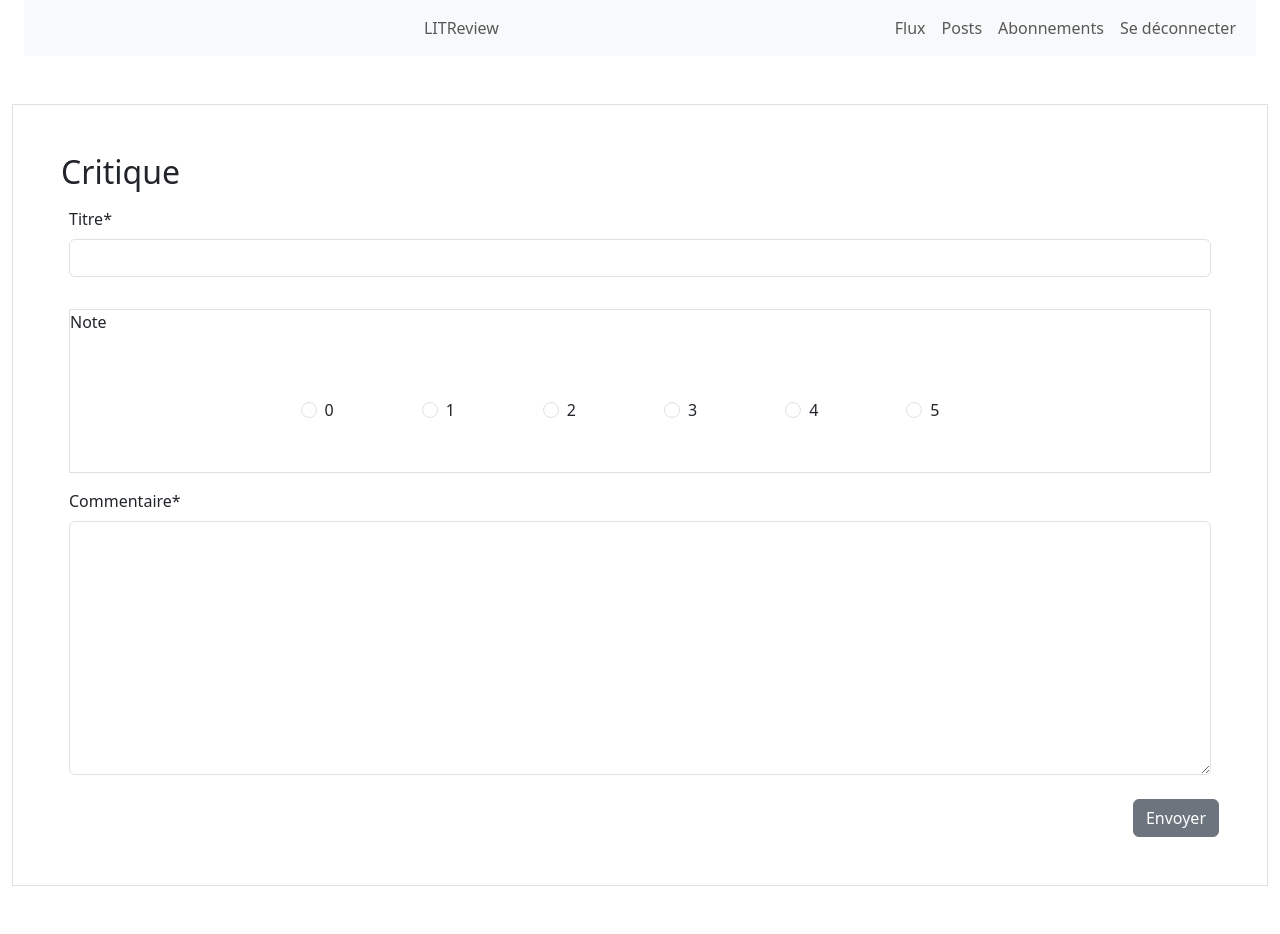
After one commit to LGD-P/P9_Open_C, a Django app: page /creat-review/ in a window 1280 px wide. The commit adds this page. Run offline with Django 4.2, Linux system fonts and the light colour scheme; a user stored in the database is signed in; some libraries are stand-ins or nearby versions.

Commit message:
working progess creat review button in field

```diff
--- a/litreview/blog/forms.py
+++ b/litreview/blog/forms.py
@@ -6,3 +6,12 @@ class TicketForms(forms.ModelForm):
     class Meta:
         model = models.Ticket
         fields = ["title", "description", "image"]
+
+
+class ReviewForms(forms.ModelForm):
+    headline = forms.CharField(label='Titre')
+    body = forms.CharField(label='Commentaire', widget=forms.Textarea)
+
+    class Meta:
+        model = models.Review
+        fields = ["headline", "body"]
--- /dev/null
+++ b/litreview/blog/templates/blog/creat-review.html
@@ -0,0 +1,31 @@
+{% extends "base.html" %}
+{% load crispy_forms_tags %}
+
+
+{% block content %}
+<div class='container-fluid p-5 my-5 border'>
+    <h2>Critique</h2>
+    <form method='post'>
+        {% csrf_token %}
+
+        <div class="p-2">
+            {{ form.headline|as_crispy_field }}
+        </div>
+
+        <div class="p-2">
+            {% include 'blog/radio-rating.html' %}
+        </div>
+
+        <div class="p-2">
+            {{form.body|as_crispy_field}}
+        </div>
+        <div class="d-md-flex justify-content-md-end">
+            <button class="btn btn-secondary" type='submit' value="signup">Envoyer</button>
+        </div>
+
+
+
+    </form>
+</div>
+
+{% endblock content %}
--- a/litreview/blog/templates/blog/creat_ticket.html
+++ b/litreview/blog/templates/blog/creat_ticket.html
@@ -7,7 +7,7 @@
     <form method='post' class="creat-article" enctype="multipart/form-data">
         {% csrf_token %}
         {{ form|crispy }}
-        <div <div class="d-grid gap-2 d-md-flex justify-content-md-end">
+        <div class="d-grid gap-2 d-md-flex justify-content-md-end">
             <button class="btn btn-secondary" type='submit' value="signup">Envoyer</button>
         </div>
     </form>
--- a/litreview/blog/templates/blog/home.html
+++ b/litreview/blog/templates/blog/home.html
@@ -5,6 +5,6 @@
 
 {% include 'blog/review-buttons.html' %}
 
-{% include 'blog/posts.html' %}
+{% include 'blog/flux.html' %}
 
 {% endblock content %}
--- /dev/null
+++ b/litreview/blog/templates/blog/radio-rating.html
@@ -0,0 +1,30 @@
+
+<div class= "border">
+    <p3>Note</p>
+    <div class = "d-flex justify-content-center">
+        <div class="form-check form-check-inline p-5">
+        <input class="form-check-input" type="radio" name="inlineRadioOptions" id="inlineRadio0" value="option0">
+            <label class="form-check-label" for="inlineRadio0">0</label>
+        </div>
+        <div class="form-check form-check-inline p-5">
+            <input class="form-check-input" type="radio" name="inlineRadioOptions" id="inlineRadio1" value="option1">
+            <label class="form-check-label" for="inlineRadio1">1</label>
+        </div>
+        <div class="form-check form-check-inline p-5">
+            <input class="form-check-input" type="radio" name="inlineRadioOptions" id="inlineRadio2" value="option2">
+            <label class="form-check-label" for="inlineRadio2">2</label>
+        </div>
+        <div class="form-check form-check-inline p-5">
+            <input class="form-check-input" type="radio" name="inlineRadioOptions" id="inlineRadio3" value="option3">
+            <label class="form-check-label" for="inlineRadio3">3</label>
+        </div>
+        <div class="form-check form-check-inline p-5">
+            <input class="form-check-input" type="radio" name="inlineRadioOptions" id="inlineRadio4" value="option4">
+            <label class="form-check-label" for="inlineRadio4">4</label>
+        </div>
+        <div class="form-check form-check-inline p-5">
+            <input class="form-check-input" type="radio" name="inlineRadioOptions" id="inlineRadio6" value="option5">
+            <label class="form-check-label" for="inlineRadio5">5</label>
+        </div>
+    </div>
+</div>
--- a/litreview/blog/views.py
+++ b/litreview/blog/views.py
@@ -15,7 +15,7 @@ def home(request):
 @login_required
 def post_list(request):
     posts = models.Ticket.objects.all().order_by('-time_created')
-    return render(request, "blog/posts.html", context={"posts": posts})
+    return render(request, "blog/fluxhtml", context={"posts": posts})
 
 
 @login_required
@@ -29,3 +29,16 @@ def creat_ticket(request):
             ticket.save()
         return redirect(settings.LOGIN_REDIRECT_URL)
     return render(request, 'blog/creat_ticket.html', context={'form': form})
+
+
+@login_required
+def creat_review(request):
+    form = forms.ReviewForms()
+    if request.method == "POST":
+        form = forms.ReviewForms(request.POST)
+        if form.is_valid:
+            review = form.save(commit=False)
+            review.user = request.user
+            review.save()
+        return redirect(settings.LOGIN_REDIRECT_URL)
+    return render(request, 'blog/creat-review.html', context={'form': form})
--- a/litreview/litreview/urls.py
+++ b/litreview/litreview/urls.py
@@ -29,7 +29,8 @@ urlpatterns = [
     path('home/', blog.views.home, name='home'),
     path("signup/", authenticate.views.signup_page, name="signup"),
     path('creat-ticket/', blog.views.creat_ticket, name='creat-ticket'),
-    path('posts/', blog.views.post_list, name='posts-list')
+    path('posts/', blog.views.post_list, name='posts-list'),
+    path('creat-review/', blog.views.creat_review, name="creat-review"),
 ]
 
 
```
Also changed, not shown: litreview/blog/templates/blog/flux.html (renamed from litreview/blog/templates/blog/posts.html, +6 -1 lines), litreview/db.sqlite3, litreview/media/image/LA_BOETIE.png (deleted), litreview/media/image/Landscape-Color.jpg (deleted), litreview/media/image/Seuls-ensemble.jpg (added), litreview/media/image/Seuls-ensemble_zG04yiX.jpg (added), litreview/media/image/black-box-society.jpg (added), litreview/media/image/black-box-society_xIf6I6X.jpg (added), litreview/media/image/no-image.jpg, litreview/media/image/no-photo.jpg (deleted).
